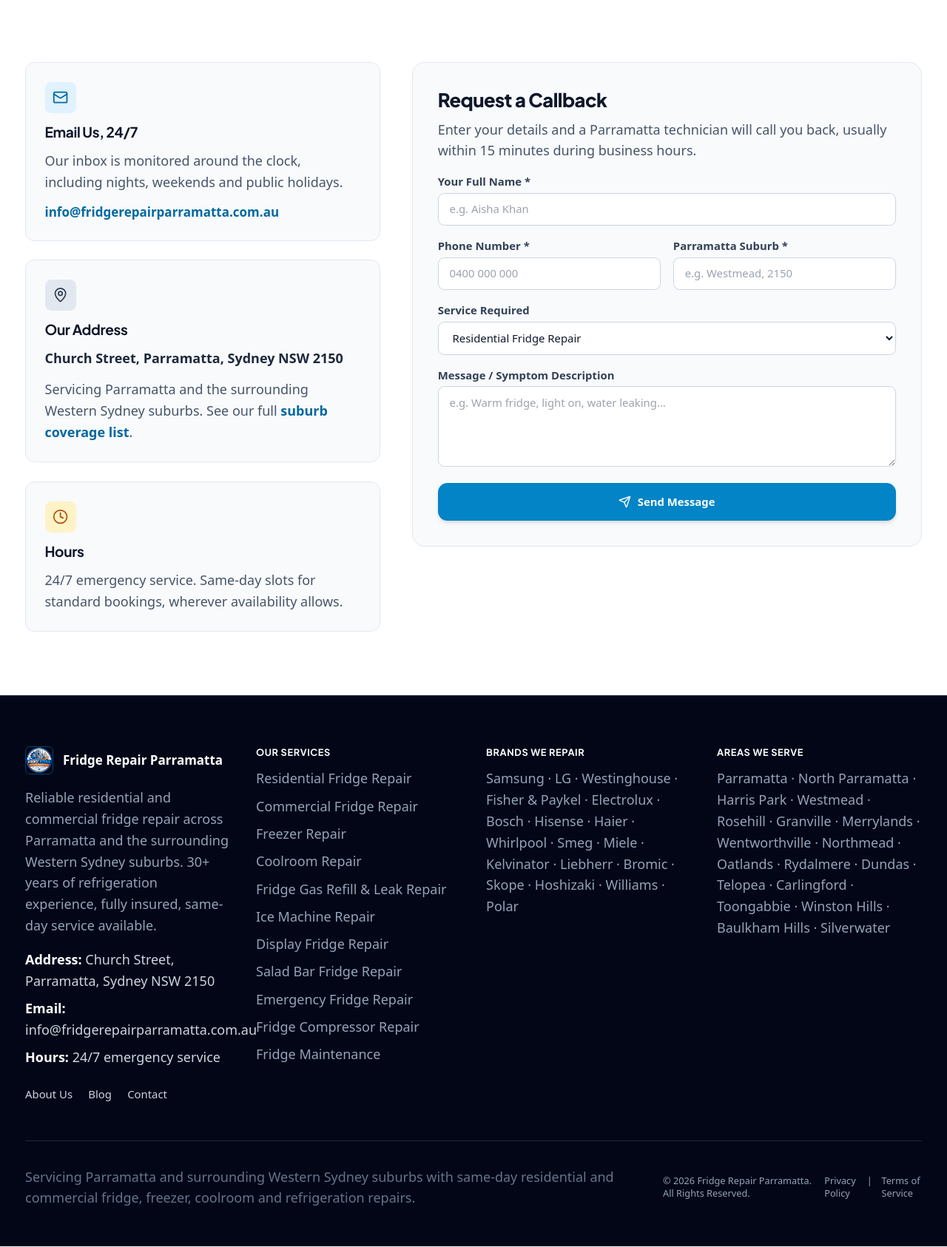
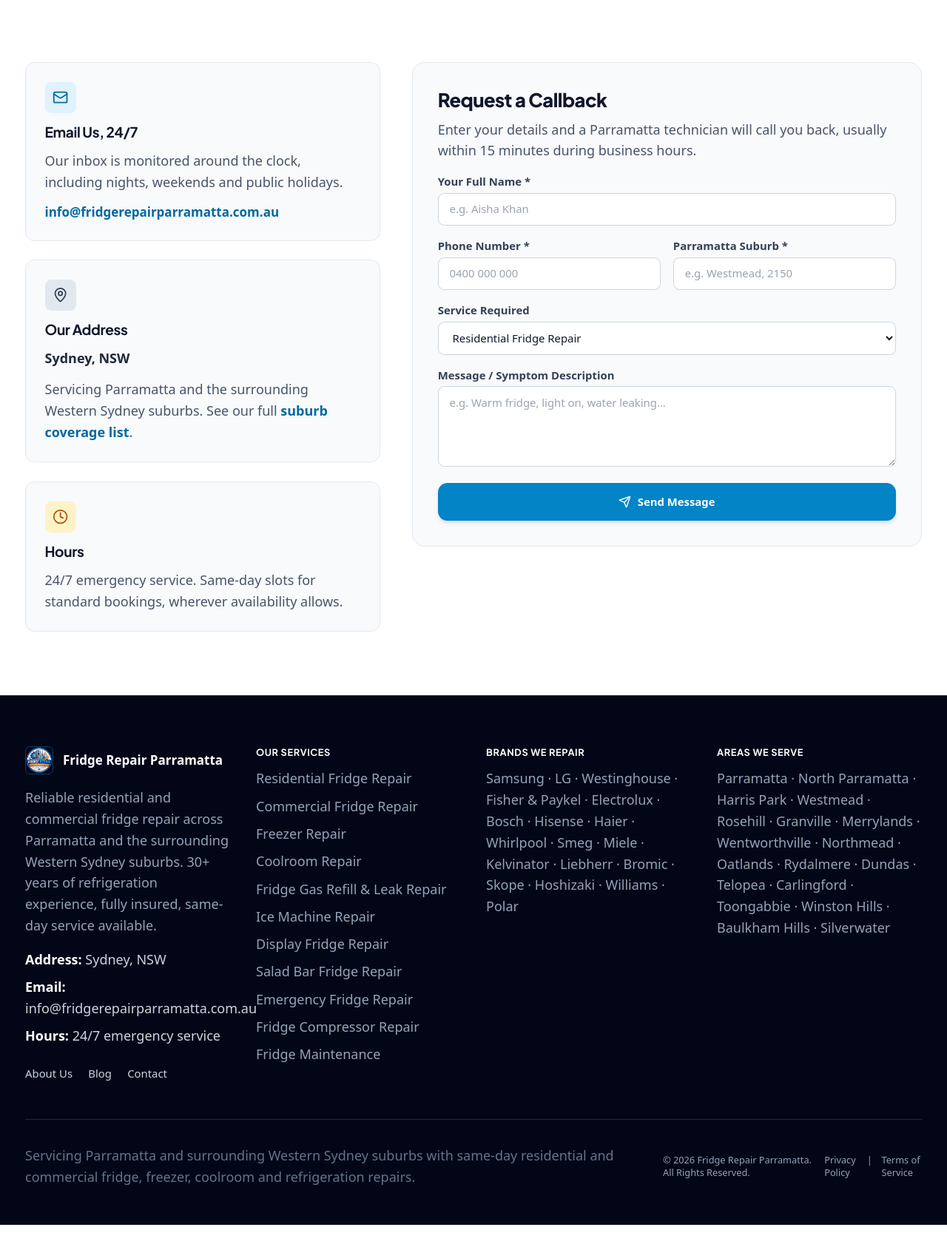
Before and after one commit to Usman89070/fastfridgeParamatta, a PHP site: page /contact.html in a window 1280 px wide. Shown: the part 441-2127 px from the top of the page at 74% size. After the commit the page ends 2097 px from the top, so only its background shows below. Run offline with PHP 8.4, Linux system fonts and the light colour scheme; some libraries are stand-ins or nearby versions.

Commit message:
Simplify displayed address to Sydney, NSW
Replaces the full street address shown in the footer and on contact.html's
address card with just "Sydney, NSW".

```diff
--- a/about.html
+++ b/about.html
@@ -317,7 +317,7 @@
             Reliable residential and commercial fridge repair across Parramatta and the surrounding Western Sydney suburbs. 30+ years of refrigeration experience, fully insured, same-day service available.
           </p>
           <div class="space-y-2 text-slate-300">
-            <p><strong class="text-white">Address:</strong> Church Street, Parramatta, Sydney NSW 2150</p>
+            <p><strong class="text-white">Address:</strong> Sydney, NSW</p>
             <p><strong class="text-white">Email:</strong> info@fridgerepairparramatta.com.au</p>
             <p><strong class="text-white">Hours:</strong> 24/7 emergency service</p>
           </div>
--- a/blog-fridge-not-cooling-causes.html
+++ b/blog-fridge-not-cooling-causes.html
@@ -302,7 +302,7 @@
             Reliable residential and commercial fridge repair across Parramatta and the surrounding Western Sydney suburbs. 30+ years of refrigeration experience, fully insured, same-day service available.
           </p>
           <div class="space-y-2 text-slate-300">
-            <p><strong class="text-white">Address:</strong> Church Street, Parramatta, Sydney NSW 2150</p>
+            <p><strong class="text-white">Address:</strong> Sydney, NSW</p>
             <p><strong class="text-white">Email:</strong> info@fridgerepairparramatta.com.au</p>
             <p><strong class="text-white">Hours:</strong> 24/7 emergency service</p>
           </div>
--- a/blog-repair-or-replace-guide.html
+++ b/blog-repair-or-replace-guide.html
@@ -284,7 +284,7 @@
             Reliable residential and commercial fridge repair across Parramatta and the surrounding Western Sydney suburbs. 30+ years of refrigeration experience, fully insured, same-day service available.
           </p>
           <div class="space-y-2 text-slate-300">
-            <p><strong class="text-white">Address:</strong> Church Street, Parramatta, Sydney NSW 2150</p>
+            <p><strong class="text-white">Address:</strong> Sydney, NSW</p>
             <p><strong class="text-white">Email:</strong> info@fridgerepairparramatta.com.au</p>
             <p><strong class="text-white">Hours:</strong> 24/7 emergency service</p>
           </div>
--- a/blog-summer-fridge-maintenance-tips.html
+++ b/blog-summer-fridge-maintenance-tips.html
@@ -288,7 +288,7 @@
             Reliable residential and commercial fridge repair across Parramatta and the surrounding Western Sydney suburbs. 30+ years of refrigeration experience, fully insured, same-day service available.
           </p>
           <div class="space-y-2 text-slate-300">
-            <p><strong class="text-white">Address:</strong> Church Street, Parramatta, Sydney NSW 2150</p>
+            <p><strong class="text-white">Address:</strong> Sydney, NSW</p>
             <p><strong class="text-white">Email:</strong> info@fridgerepairparramatta.com.au</p>
             <p><strong class="text-white">Hours:</strong> 24/7 emergency service</p>
           </div>
--- a/blog.html
+++ b/blog.html
@@ -253,7 +253,7 @@
             Reliable residential and commercial fridge repair across Parramatta and the surrounding Western Sydney suburbs. 30+ years of refrigeration experience, fully insured, same-day service available.
           </p>
           <div class="space-y-2 text-slate-300">
-            <p><strong class="text-white">Address:</strong> Church Street, Parramatta, Sydney NSW 2150</p>
+            <p><strong class="text-white">Address:</strong> Sydney, NSW</p>
             <p><strong class="text-white">Email:</strong> info@fridgerepairparramatta.com.au</p>
             <p><strong class="text-white">Hours:</strong> 24/7 emergency service</p>
           </div>
--- a/contact.html
+++ b/contact.html
@@ -224,7 +224,7 @@
               <i data-lucide="map-pin" class="w-5 h-5"></i>
             </div>
             <h3 class="text-lg font-bold text-slate-900">Our Address</h3>
-            <p class="text-sm font-semibold text-slate-800">Church Street, Parramatta, Sydney NSW 2150</p>
+            <p class="text-sm font-semibold text-slate-800">Sydney, NSW</p>
             <p class="text-sm text-slate-600">Servicing Parramatta and the surrounding Western Sydney suburbs. See our full <a href="/#suburbs" class="text-sky-700 font-semibold hover:text-sky-800">suburb coverage list</a>.</p>
           </div>
 
@@ -327,7 +327,7 @@
             Reliable residential and commercial fridge repair across Parramatta and the surrounding Western Sydney suburbs. 30+ years of refrigeration experience, fully insured, same-day service available.
           </p>
           <div class="space-y-2 text-slate-300">
-            <p><strong class="text-white">Address:</strong> Church Street, Parramatta, Sydney NSW 2150</p>
+            <p><strong class="text-white">Address:</strong> Sydney, NSW</p>
             <p><strong class="text-white">Email:</strong> info@fridgerepairparramatta.com.au</p>
             <p><strong class="text-white">Hours:</strong> 24/7 emergency service</p>
           </div>
--- a/includes/site-footer.php
+++ b/includes/site-footer.php
@@ -23,7 +23,7 @@
             Reliable residential and commercial fridge repair across Parramatta and the surrounding Western Sydney suburbs. 30+ years of refrigeration experience, fully insured, same-day service available.
           </p>
           <div class="space-y-2 text-slate-300">
-            <p><strong class="text-white">Address:</strong> Church Street, Parramatta, Sydney NSW 2150</p>
+            <p><strong class="text-white">Address:</strong> Sydney, NSW</p>
             <p><strong class="text-white">Email:</strong> info@fridgerepairparramatta.com.au</p>
             <p><strong class="text-white">Hours:</strong> 24/7 emergency service</p>
           </div>
--- a/index.html
+++ b/index.html
@@ -1921,7 +1921,7 @@
             Reliable residential and commercial fridge repair across Parramatta and the surrounding Western Sydney suburbs. 30+ years of refrigeration experience, fully insured, same-day service available.
           </p>
           <div class="space-y-2 text-slate-300">
-            <p><strong class="text-white">Address:</strong> Church Street, Parramatta, Sydney NSW 2150</p>
+            <p><strong class="text-white">Address:</strong> Sydney, NSW</p>
             <p><strong class="text-white">Email:</strong> info@fridgerepairparramatta.com.au</p>
             <p><strong class="text-white">Hours:</strong> 24/7 emergency service</p>
           </div>
--- a/privacy-policy.html
+++ b/privacy-policy.html
@@ -260,7 +260,7 @@
             Reliable residential and commercial fridge repair across Parramatta and the surrounding Western Sydney suburbs. 30+ years of refrigeration experience, fully insured, same-day service available.
           </p>
           <div class="space-y-2 text-slate-300">
-            <p><strong class="text-white">Address:</strong> Church Street, Parramatta, Sydney NSW 2150</p>
+            <p><strong class="text-white">Address:</strong> Sydney, NSW</p>
             <p><strong class="text-white">Email:</strong> info@fridgerepairparramatta.com.au</p>
             <p><strong class="text-white">Hours:</strong> 24/7 emergency service</p>
           </div>
--- a/terms-of-service.html
+++ b/terms-of-service.html
@@ -264,7 +264,7 @@
             Reliable residential and commercial fridge repair across Parramatta and the surrounding Western Sydney suburbs. 30+ years of refrigeration experience, fully insured, same-day service available.
           </p>
           <div class="space-y-2 text-slate-300">
-            <p><strong class="text-white">Address:</strong> Church Street, Parramatta, Sydney NSW 2150</p>
+            <p><strong class="text-white">Address:</strong> Sydney, NSW</p>
             <p><strong class="text-white">Email:</strong> info@fridgerepairparramatta.com.au</p>
             <p><strong class="text-white">Hours:</strong> 24/7 emergency service</p>
           </div>
```
